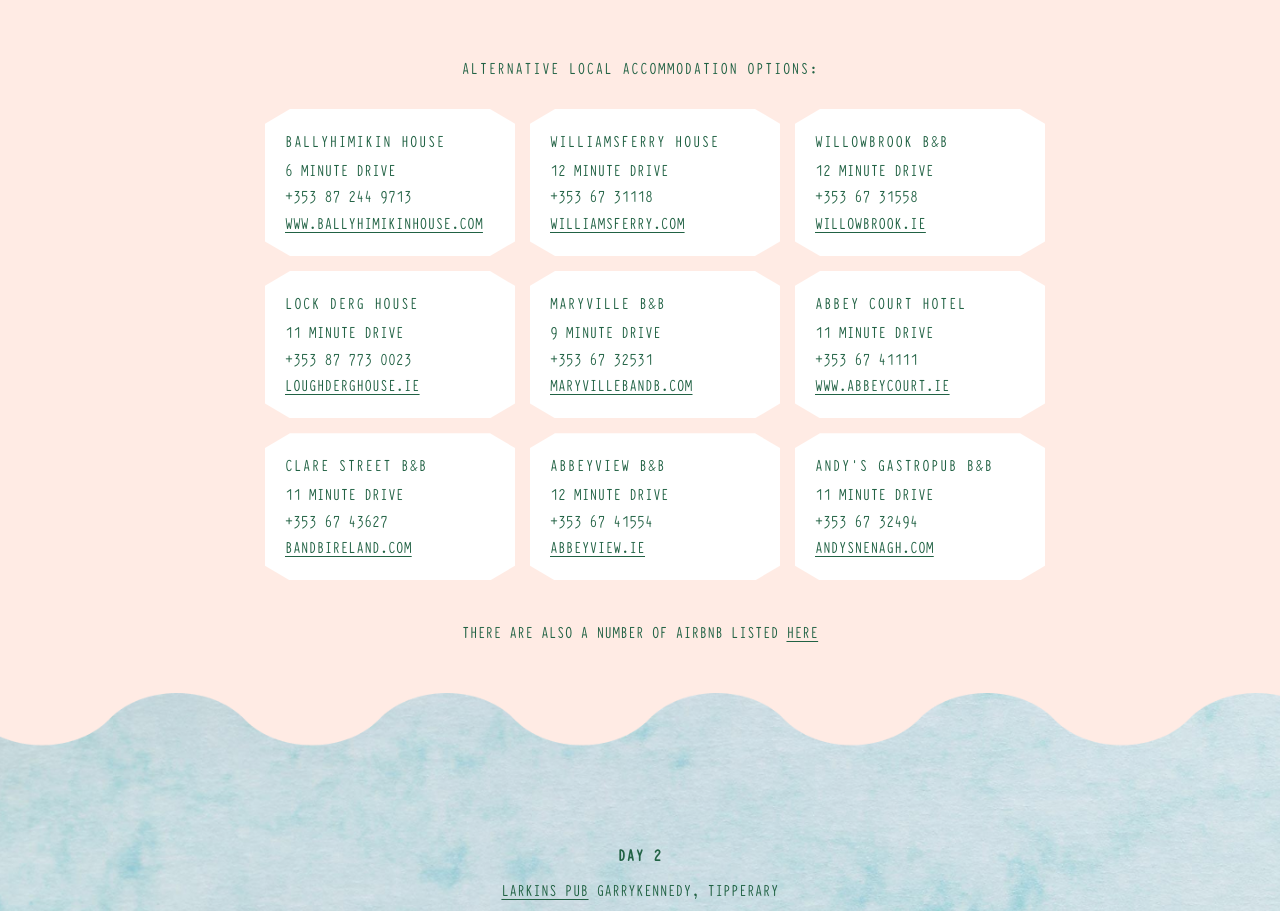
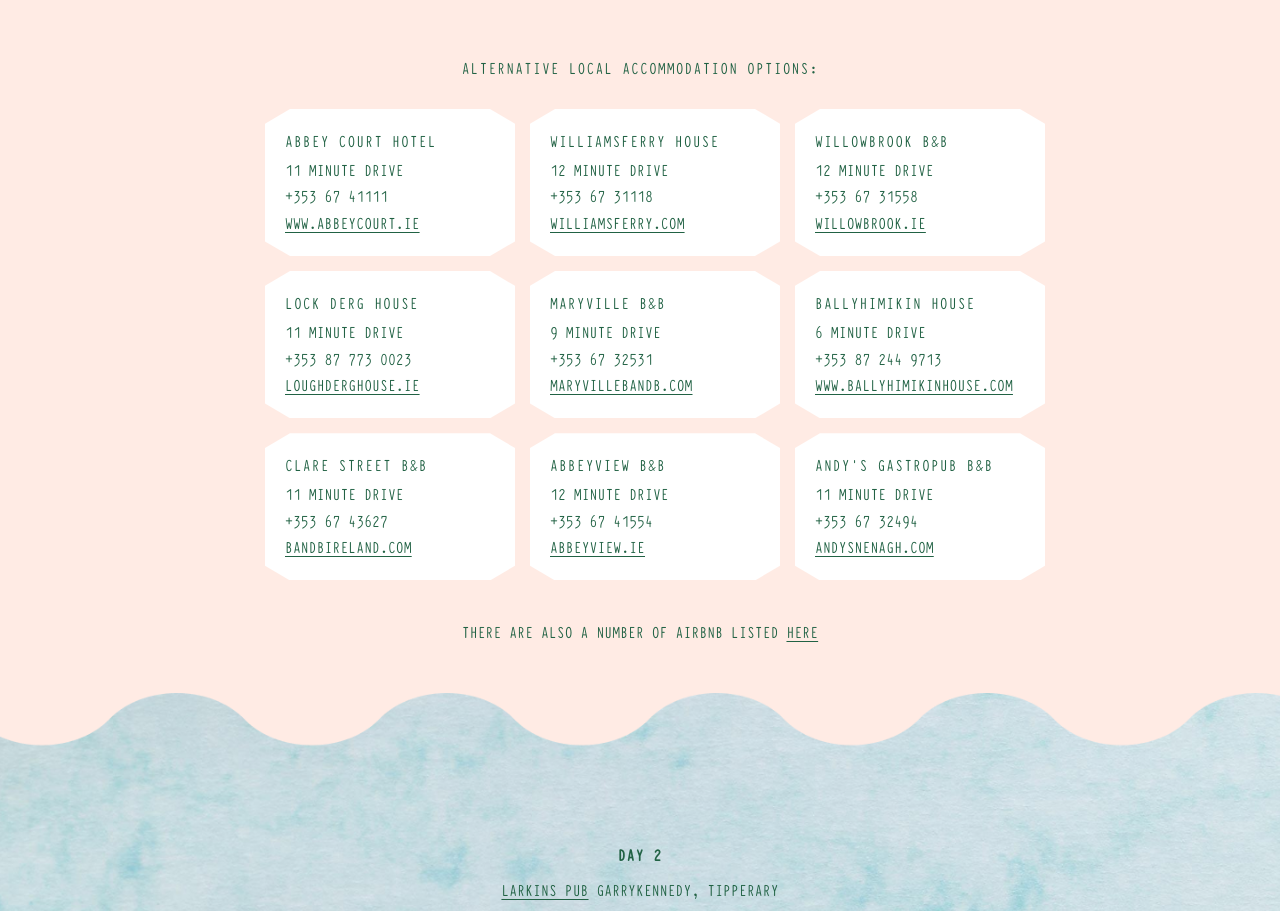
Before and after one commit to stellamaa/weddinginvitation, a React (Create React App) app: page / in a window 1280 px wide. Shown: the part 2442-3353 px from the top of the page. Built offline with nearby package versions, Linux system fonts and the light colour scheme.

Commit message:
change of stays

```diff
--- a/src/components/Stay.js
+++ b/src/components/Stay.js
@@ -3,12 +3,12 @@
 
 const Stay = () => {
   const accommodations = [
-    { name: 'BALLYHIMIKIN HOUSE', drive: '6 MINUTE DRIVE', phone: '+353 87 244 9713', website: 'WWW.BALLYHIMIKINHOUSE.COM' },
+    { name: 'ABBEY COURT HOTEL', drive: '11 MINUTE DRIVE', phone: '+353 67 41111', website: 'WWW.ABBEYCOURT.IE', link: 'https://www.booking.com/hotel/ie/abbey-court-lodges-trinity-leisure-spa.en-gb.html?aid=311076&label=abbey-court-lodges-trinity-leisure-spa-Y2sJJgr1xbYb6Fj5cYB7gAS390337450043%3Apl%3Ata%3Ap1%3Ap2%3Aac%3Aap%3Aneg%3Afi%3Atikwd-2326776132608%3Alp9044960%3Ali%3Adec%3Adm%3Appccp%3DUmFuZG9tSVYkc2RlIyh9YX-SVbABBf1_TwNC0YE2R9c-Share-koXQazM%401765284579&sid=f05fecd2b42b353fdbecd20370eebf77&dest_id=-1504831&dest_type=city&dist=0&group_adults=2&group_children=0&hapos=1&hpos=1&no_rooms=1&req_adults=2&req_children=0&room1=A%2CA&sb_price_type=total&sr_order=popularity&srepoch=1765285739&srpvid=befc5c6f56440291&type=total&ucfs=1&' },
     { name: 'WILLIAMSFERRY HOUSE', drive: '12 MINUTE DRIVE', phone: '+353 67 31118', website: 'WILLIAMSFERRY.COM' },
     { name: 'WILLOWBROOK B&B', drive: '12 MINUTE DRIVE', phone: '+353 67 31558', website: 'WILLOWBROOK.IE' },
     { name: 'LOCK DERG HOUSE', drive: '11 MINUTE DRIVE', phone: '+353 87 773 0023', website: 'LOUGHDERGHOUSE.IE' },
     { name: 'MARYVILLE B&B', drive: '9 MINUTE DRIVE', phone: '+353 67 32531', website: 'MARYVILLEBANDB.COM' },
-    { name: 'ABBEY COURT HOTEL', drive: '11 MINUTE DRIVE', phone: '+353 67 41111', website: 'WWW.ABBEYCOURT.IE', link: 'https://www.booking.com/hotel/ie/abbey-court-lodges-trinity-leisure-spa.en-gb.html?aid=311076&label=abbey-court-lodges-trinity-leisure-spa-Y2sJJgr1xbYb6Fj5cYB7gAS390337450043%3Apl%3Ata%3Ap1%3Ap2%3Aac%3Aap%3Aneg%3Afi%3Atikwd-2326776132608%3Alp9044960%3Ali%3Adec%3Adm%3Appccp%3DUmFuZG9tSVYkc2RlIyh9YX-SVbABBf1_TwNC0YE2R9c-Share-koXQazM%401765284579&sid=f05fecd2b42b353fdbecd20370eebf77&dest_id=-1504831&dest_type=city&dist=0&group_adults=2&group_children=0&hapos=1&hpos=1&no_rooms=1&req_adults=2&req_children=0&room1=A%2CA&sb_price_type=total&sr_order=popularity&srepoch=1765285739&srpvid=befc5c6f56440291&type=total&ucfs=1&' },
+    { name: 'BALLYHIMIKIN HOUSE', drive: '6 MINUTE DRIVE', phone: '+353 87 244 9713', website: 'WWW.BALLYHIMIKINHOUSE.COM' },
     { name: 'CLARE STREET B&B', drive: '11 MINUTE DRIVE', phone: '+353 67 43627', website: 'BANDBIRELAND.COM',  link: 'https://www.bandbireland.com/accommodation/28170/clare-street-b-b' },
     { name: 'ABBEYVIEW B&B', drive: '12 MINUTE DRIVE', phone: '+353 67 41554', website: 'ABBEYVIEW.IE' },
     { name: "ANDY'S GASTROPUB B&B", drive: '11 MINUTE DRIVE', phone: '+353 67 32494', website: 'ANDYSNENAGH.COM' }
```
